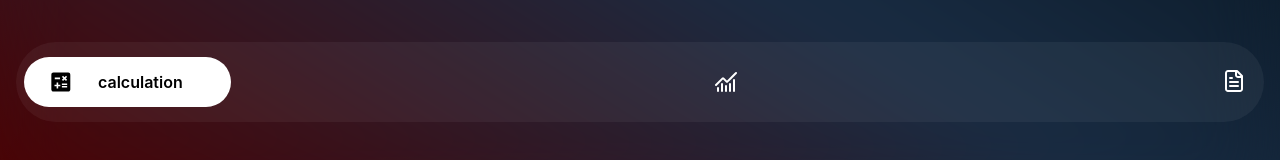
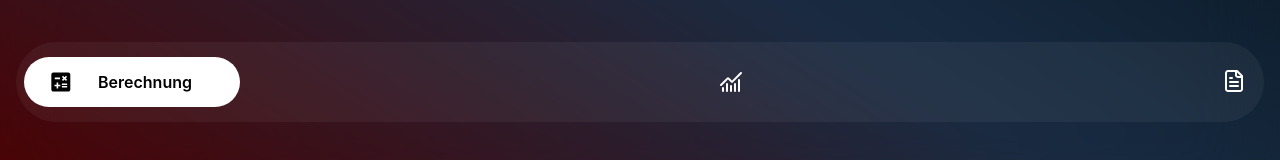
Before and after one commit to TrueTaco/Credit-Calculator, a React (Vite) app: page / in a window 1280 px wide. Shown: the part 580-740 px from the top of the page. Built offline with nearby package versions, Linux system fonts and the light colour scheme.

Commit message:
Add new word to lang file

```diff
--- a/src/lang.ts
+++ b/src/lang.ts
@@ -17,6 +17,7 @@ i18next.use(initReactI18next).init({
         repayment: "Repayment",
         interestRateFixation: "Interest rate fixation",
         years: "years",
+        calculation: "Calculation",
       },
     },
     de: {
@@ -30,6 +31,7 @@ i18next.use(initReactI18next).init({
         repayment: "Tilgung",
         interestRateFixation: "Zinsbindung",
         years: "Jahre",
+        calculation: "Berechnung",
       },
     },
   },
```
